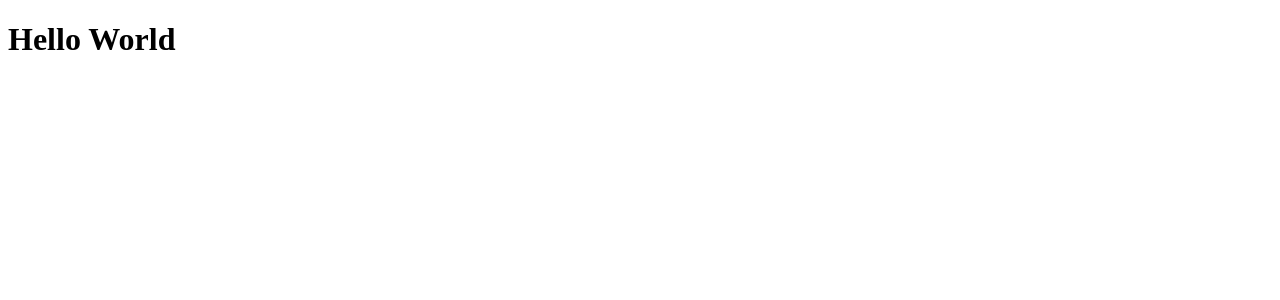
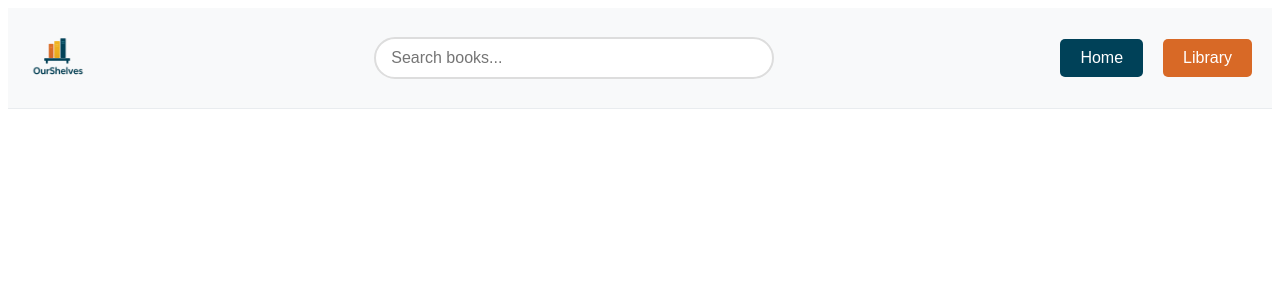
Before and after one commit to mechance782/Our-Shelves, a React (Vite) app in the folder frontend/: page / in a window 1280 px wide. Shown: the top 300 px of the page. Built offline with nearby package versions, Linux system fonts and the light colour scheme.

Commit message:
Create header with search bar. No functionality

```diff
--- a/frontend/index.html
+++ b/frontend/index.html
@@ -4,7 +4,8 @@
     <meta charset="UTF-8" />
     <link rel="icon" type="image/svg+xml" href="/vite.svg" />
     <meta name="viewport" content="width=device-width, initial-scale=1.0" />
-    <title>vite-project</title>
+    <title>OurShelves</title>
+    <link rel="icon" type="image/svg+xml" href="/OurShelvesLogo.png" />
   </head>
   <body>
     <div id="root"></div>
--- a/frontend/src/App.jsx
+++ b/frontend/src/App.jsx
@@ -1,12 +1,13 @@
 import { useState } from 'react'
 import './App.css'
+import Header from './components/Header.jsx'
 
 function App() {
   const [count, setCount] = useState(0)
 
   return (
    <>
-   <h1>Hello World</h1>
+   <Header />
    </>
   )
 }
--- /dev/null
+++ b/frontend/src/components/Header.jsx
@@ -0,0 +1,77 @@
+import React from 'react';
+import logo from '../assets/OurShelvesLogo.png';
+
+const Header = () => {
+    return (
+        <header style={{
+            display: 'flex',
+            alignItems: 'center',
+            justifyContent: 'space-between',
+            padding: '20px',
+            backgroundColor: '#f8f9fa',
+            borderBottom: '1px solid #e9ecef',
+            gap: '20px'
+        }}>
+            <img
+                src={logo}
+                alt="Our Shelves"
+                style={{
+                    height: '60px',
+                    width: 'auto'
+                }}
+            />
+
+            <div style={{
+                display: 'flex',
+                alignItems: 'center',
+                flex: 1,
+                maxWidth: '400px',
+                margin: '0 20px'
+            }}>
+                <input
+                    type="text"
+                    placeholder="Search books..."
+                    style={{
+                        width: '100%',
+                        padding: '10px 15px',
+                        border: '2px solid #ddd',
+                        borderRadius: '25px',
+                        fontSize: '16px',
+                        outline: 'none',
+                    }}
+                />
+            </div>
+
+            <div style={{
+                display: 'flex',
+                gap: '20px',
+                flexShrink: 0
+            }}>
+                <button style={{
+                    padding: '10px 20px',
+                    backgroundColor: '#004158',
+                    color: 'white',
+                    border: 'none',
+                    borderRadius: '5px',
+                    cursor: 'pointer',
+                    fontSize: '16px'
+                }}>
+                    Home
+                </button>
+                <button style={{
+                    padding: '10px 20px',
+                    backgroundColor: '#D86926',
+                    color: 'white',
+                    border: 'none',
+                    borderRadius: '5px',
+                    cursor: 'pointer',
+                    fontSize: '16px'
+                }}>
+                    Library
+                </button>
+            </div>
+        </header>
+    );
+};
+
+export default Header;
```
Also changed, not shown: frontend/src/assets/OurShelvesLogo.png (added).
